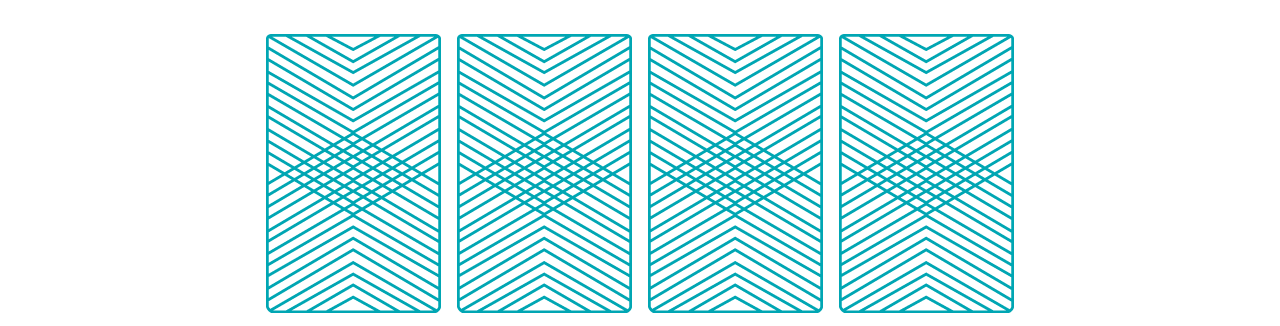
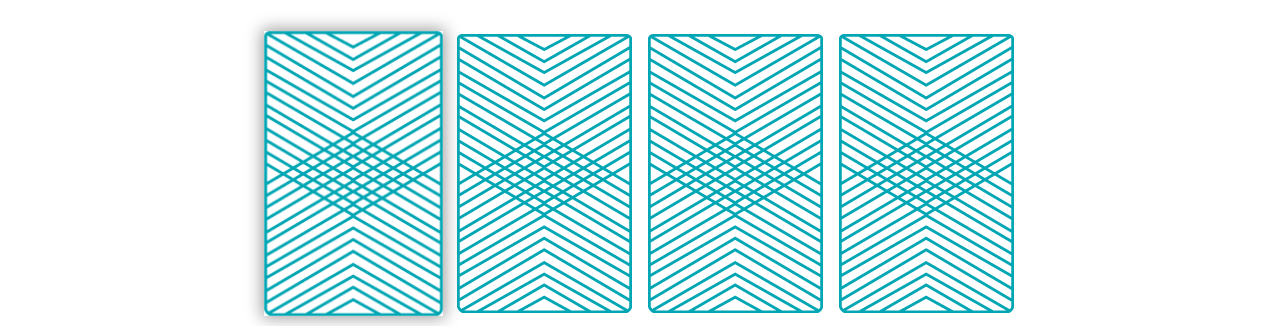
Before and after one commit to richyarwood/wdi-fundamentals-memorygame, a plain HTML site: page memory-game/index.html in a window 1280 px wide. In both pictures the pointer is over the picture 353 px from the left and 647 px from the top of the page. Shown: the part 474-800 px from the top of the page. Drawn offline with Linux system fonts and the light colour scheme; a web font is replaced by a local one.

Commit message:
Added card hover affects

```diff
--- a/memory-game/css/style.css
+++ b/memory-game/css/style.css
@@ -132,3 +132,19 @@ font-size: 0;
 .reset-button:focus {
 	outline: none;
 }
+
+.the-card {
+	transition: all .2s ease-in-out;
+}
+
+.the-card:hover {
+	-ms-transform: scale(1.02);
+  	-webkit-transform: scale(1.02);
+  	transform: scale(1.02);
+  	-webkit-box-shadow: 0px 0px 15px 2px rgba(158,158,158,1);
+	-moz-box-shadow: 0px 0px 15px 2px rgba(158,158,158,1);
+	box-shadow: 0px 0px 15px 2px rgba(158,158,158,1);
+
+
+
+}
--- a/memory-game/js/main.js
+++ b/memory-game/js/main.js
@@ -31,6 +31,7 @@ var createBoard = function() {
 		var cardElement = document.createElement('img');
 		cardElement.setAttribute('src', 'images/back.png');
 		cardElement.setAttribute('id', i);
+		cardElement.setAttribute('class', 'the-card')
 		cardElement.addEventListener('click', flipCard);
 		document.getElementById('game-board').appendChild(cardElement);
 	}
```
